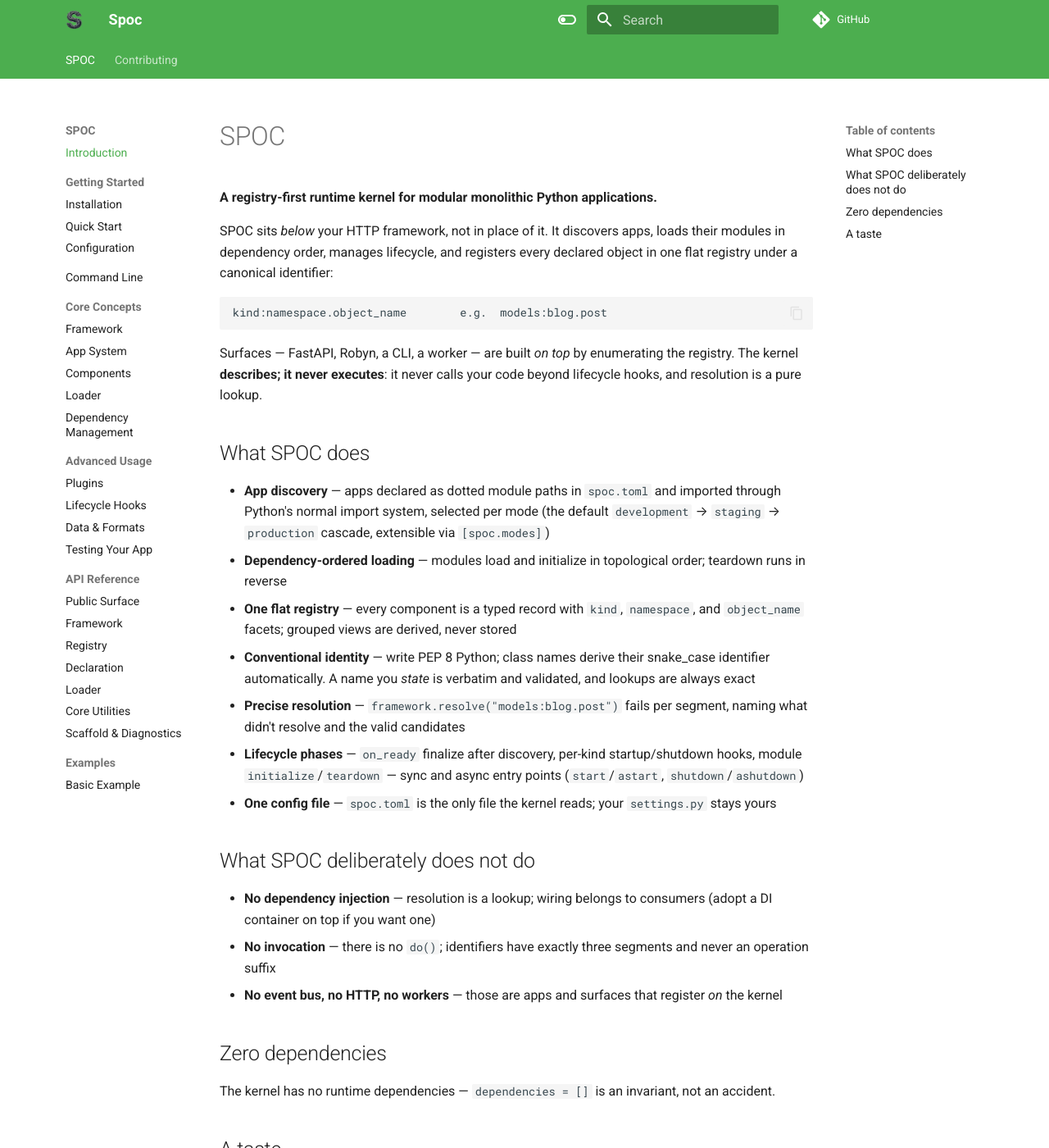
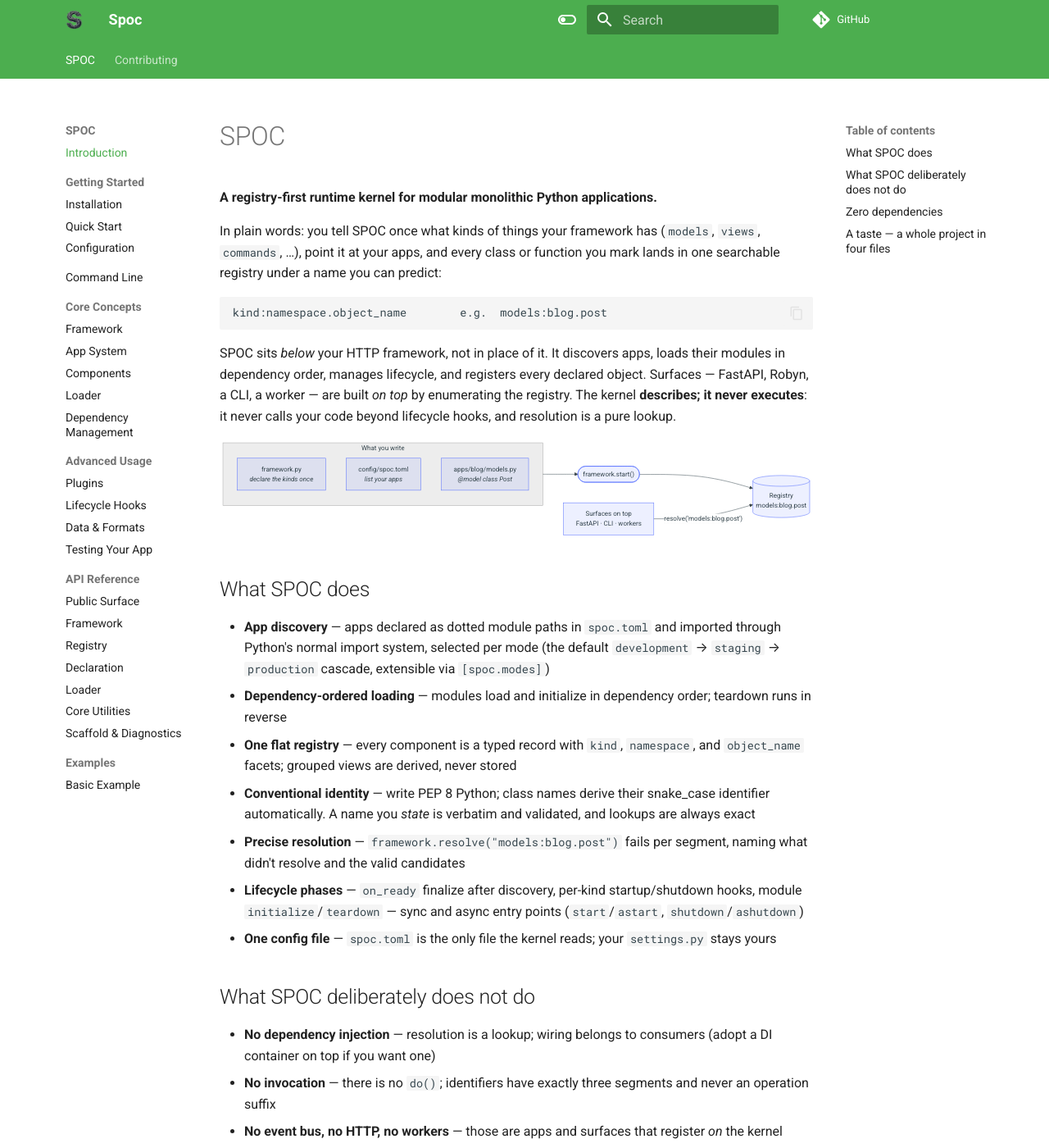
Before and after one commit to hlop3z/spoc, an MkDocs documentation site: the page built from docs/docs/index.md, in a window 1280 px wide and 1400 px high. Shown: the whole window at 82% size. Built offline with MkDocs 1.6.1 and Material for MkDocs 9.7.7, drawn with Linux system fonts in a browser that asks for light colours; comment, search, counter and statistics services are not loaded; some of the changed text lies outside the part shown.

Commit message:
docs: make the first examples runnable and readable
The front page's "A taste" snippet did not run: the marked class sat in the
entry script where discovery never looks, and the blog namespace appeared
from nowhere — typing it in verbatim raised UnknownNamespaceError. Replace
it with a four-file miniature (framework.py, spoc.toml, app module, main.py)
verified to run and print exactly what its comments claim, plus a mermaid
flow of declare -> start -> registry -> resolve.

Add a plain-words opening before the kernel vocabulary, a mermaid diagram
for cross-namespace resolution in the reference-app page, and update that
page to the flattened framework.py layout and the flagless spoc check.

````diff
--- a/docs/docs/index.md
+++ b/docs/docs/index.md
@@ -2,18 +2,38 @@
 
 **A registry-first runtime kernel for modular monolithic Python applications.**
 
-SPOC sits *below* your HTTP framework, not in place of it. It discovers apps,
-loads their modules in dependency order, manages lifecycle, and registers
-every declared object in one flat registry under a canonical identifier:
+In plain words: you tell SPOC once what kinds of things your framework has
+(`models`, `views`, `commands`, …), point it at your apps, and every class or
+function you mark lands in one searchable registry under a name you can
+predict:
 
 ```
 kind:namespace.object_name        e.g.  models:blog.post
 ```
 
-Surfaces — FastAPI, Robyn, a CLI, a worker — are built *on top* by
-enumerating the registry. The kernel **describes; it never executes**: it
-never calls your code beyond lifecycle hooks, and resolution is a pure
-lookup.
+SPOC sits *below* your HTTP framework, not in place of it. It discovers apps,
+loads their modules in dependency order, manages lifecycle, and registers
+every declared object. Surfaces — FastAPI, Robyn, a CLI, a worker — are built
+*on top* by enumerating the registry. The kernel **describes; it never
+executes**: it never calls your code beyond lifecycle hooks, and resolution
+is a pure lookup.
+
+```mermaid
+flowchart LR
+    subgraph project ["What you write"]
+        direction TB
+        fw["framework.py<br/><i>declare the kinds once</i>"]
+        toml["config/spoc.toml<br/><i>list your apps</i>"]
+        app["apps/blog/models.py<br/><i>@model class Post</i>"]
+    end
+
+    boot(["framework.start()"])
+    reg[("Registry<br/>models:blog.post")]
+    surfaces["Surfaces on top<br/>FastAPI · CLI · workers"]
+
+    project --> boot --> reg
+    surfaces -- "resolve('models:blog.post')" --> reg
+```
 
 ## What SPOC does
 
@@ -21,7 +41,7 @@
   imported through Python's normal import system, selected per mode (the
   default `development` → `staging` → `production` cascade, extensible via
   `[spoc.modes]`)
-- **Dependency-ordered loading** — modules load and initialize in topological
+- **Dependency-ordered loading** — modules load and initialize in dependency
   order; teardown runs in reverse
 - **One flat registry** — every component is a typed record with `kind`,
   `namespace`, and `object_name` facets; grouped views are derived, never stored
@@ -50,24 +70,51 @@
 The kernel has no runtime dependencies — `dependencies = []` is an invariant,
 not an accident.
 
-## A taste
+## A taste — a whole project in four files
+
+`framework.py` — say what kinds exist, once:
 
 ```python
-from pathlib import Path
 import spoc
 
 framework = spoc.Framework("models")
 model = framework.kind("models")
+```
+
+`config/spoc.toml` — say which apps to load:
+
+```toml
+[spoc.apps]
+production = ["apps.blog"]
+```
+
+`apps/blog/models.py` — write normal Python and mark it. The file name is the
+kind, the app is the namespace, the class name becomes the object name:
+
+```python
+from framework import model
 
 @model
-class Post:                                # → models:blog.post
+class Post:              # registered as models:blog.post
     ...
-
-framework.start(Path(__file__).parent)
-
-record = framework.resolve("models:blog.post")   # a Component record
-for component in framework.registry:              # deterministic enumeration
-    print(component.identifier)
 ```
 
-Continue with the [Quick Start](getting-started/quick-start.md).
+`main.py` — start, then look things up:
+
+```python
+from pathlib import Path
+
+from framework import framework
+
+framework.start(Path(__file__).resolve().parent)
+
+record = framework.resolve("models:blog.post")
+print(record.object)          # <class 'apps.blog.models.Post'>
+
+for component in framework.registry:
+    print(component.identifier)   # models:blog.post
+```
+
+(`apps/` and `apps/blog/` each carry an empty `__init__.py` — they are normal
+Python packages.) `spoc init` generates exactly this shape for you — continue
+with the [Quick Start](getting-started/quick-start.md).
````
Also changed, not shown: docs/docs/examples/basic.md (+29 -18 lines).
